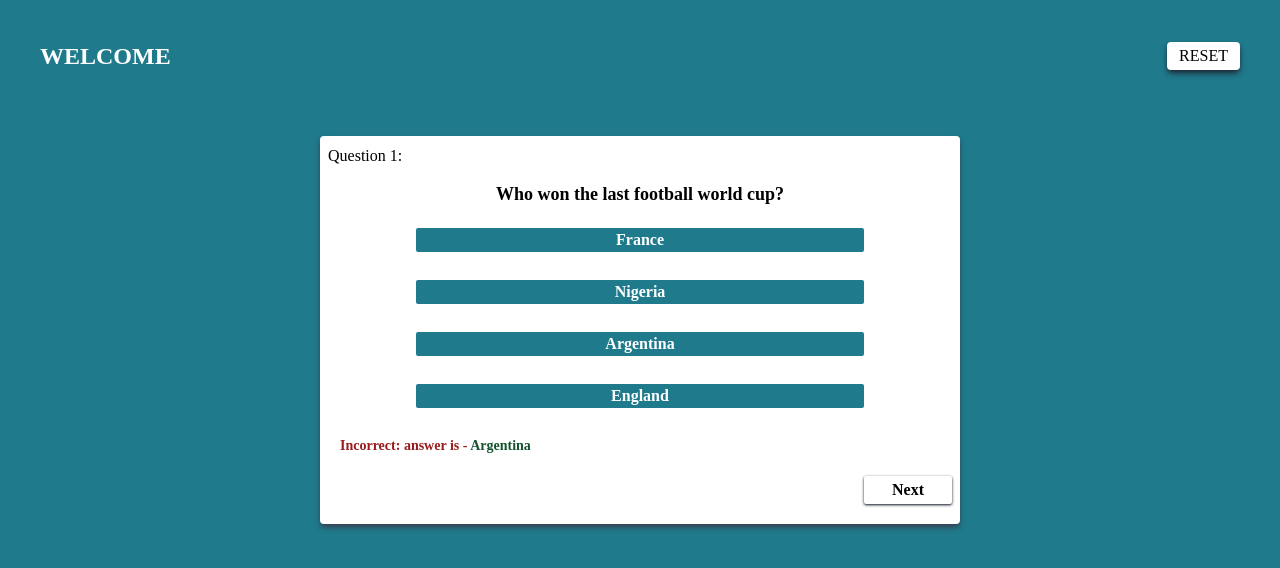
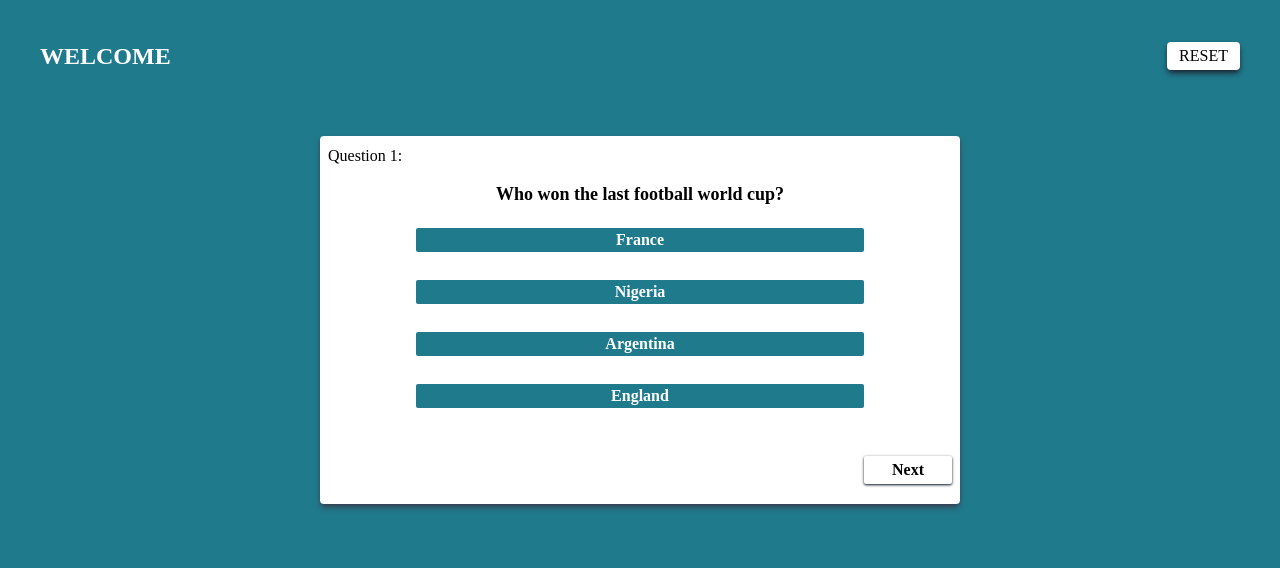
Before and after one commit to favourAyomikun/QuizApp, a React (Vite) app: page /quizPage in a window 1280 px wide. Shown: the top 568 px of the page. Built offline with nearby package versions, Linux system fonts and the light colour scheme; a web font is replaced by a local one.

Commit message:
mades some changes

```diff
--- a/src/pages/QuizTemplate.jsx
+++ b/src/pages/QuizTemplate.jsx
@@ -4,7 +4,7 @@
 const QuizQuestions = () => {
   const [data, setData] = useState(quizData);
   const [currentQuestionIndex, setCurrentQestionIndex] = useState(0);
-  const [userAnswer, setUserAnswer] = useState();
+  const [userAnswer, setUserAnswer] = useState(null);
   const [userScore, setUserScore] = useState(0);
   const [showPrevButton, setShowPrevButton] = useState(false);
   const [lastQuestion, setlastQuestion] = useState(true);
@@ -13,8 +13,9 @@
   const presentQuestion = data[currentQuestionIndex];
 
   const handleAnswerClick = (chosenOption) => {
-    presentQuestion.chosenAnswer = chosenOption
+    presentQuestion.chosenAnswer = chosenOption;
 
+    setUserAnswer(chosenOption)
     setButtonState(!buttonState);
   };
 
@@ -26,17 +27,17 @@
       setShowPrevButton(true);
     }
     if (currentQuestionIndex === 8) {
-      setlastQuestion(false)
+      setlastQuestion(false);
     } else {
-      setlastQuestion(true)
+      setlastQuestion(true);
     }
   };
 
   const handlePreviousQuestion = () => {
     if (currentQuestionIndex === 8) {
-      setlastQuestion(false)
+      setlastQuestion(false);
     } else {
-      setlastQuestion(true)
+      setlastQuestion(true);
     }
     if (currentQuestionIndex > 0) {
       setCurrentQestionIndex(currentQuestionIndex - 1);
@@ -44,7 +45,6 @@
         setShowPrevButton(false);
       }
     }
-
   };
 
   const handleSubmit = () => {
@@ -55,11 +55,10 @@
         });
       }
     });
-    setCurrentQestionIndex(20)
+    setCurrentQestionIndex(20);
   };
 
-  useEffect(() => {
-  }, [userScore]);
+  useEffect(() => {}, [userScore]);
 
   return (
     <main className="container mx-auto rounded max-w-[80%] md:max-w-[50%] mt-16 bg-white shadow-md shadow-gray-700">
@@ -76,13 +75,20 @@
               <button
                 key={index}
                 onClick={() => handleAnswerClick(option)}
-                className={`${
-                  userAnswer !== null && userAnswer === option
-                    ? option === presentQuestion.correctAnswer
-                      ? "bg-green-400"
-                      : "bg-red-400"
+                // className={`${
+                //   userAnswer !== null && userAnswer === option
+                //     ? option === presentQuestion.correctAnswer
+                //       ? "bg-green-400"
+                //       : "bg-red-400"
+                //     : "bg-[#1F7A8C]"
+                // } mb-7 w-[70%] rounded-sm text-white text-[15px] md:text-base font-semibold outline-none hover:bg-[#022b3ac4]`}
+
+                className={` mb-7 w-[70%] rounded-sm text-white text-[15px] md:text-base font-semibold outline-none hover:bg-[#022b3ac4] ${
+                  option === userAnswer ||
+                  option === data[currentQuestionIndex].chosenAnswer
+                    ? "bg-[#022b3ac4]"
                     : "bg-[#1F7A8C]"
-                } mb-7 w-[70%] rounded-sm text-white text-[15px] md:text-base font-semibold outline-none hover:bg-[#022b3ac4]`}
+                }`}
               >
                 {option}
               </button>
@@ -91,7 +97,7 @@
           {userAnswer !== null && (
             <div className="text-x[13px] md:text-sm font-bold text-green-900 pl-5">
               {userAnswer === presentQuestion.correctAnswer ? (
-                "The answer is correct!"
+                <p>The answer is correct!</p>
               ) : (
                 <div className="text-red-800">
                   Incorrect: answer is -{" "}
@@ -111,19 +117,21 @@
                 <p className="font-semibold text-sm md:text-base">Back</p>
               </button>
             )}
-            {lastQuestion ?<button
+            {lastQuestion ? (
+              <button
                 onClick={handleNextQuestion}
                 className="bg-white shadow-gray-800 outline-none shadow rounded-sm px-7 py-[2px] mt-5 hover:bg-[#022b3ac4] hover:text-white hover:shadow-transparent"
               >
                 <p className="font-semibold text-sm md:text-base">Next</p>
-            </button> :
+              </button>
+            ) : (
               <button
                 onClick={handleSubmit}
                 className="bg-white shadow-gray-800 outline-none shadow rounded-sm px-7 py-[2px] mt-5 hover:bg-[#022b3ac4] hover:text-white hover:shadow-transparent"
               >
                 <p className="font-semibold text-sm md:text-base">Submit</p>
               </button>
-            }
+            )}
           </div>
         </div>
       ) : (
```
Lines whose indentation alone changed are shown as unchanged.
